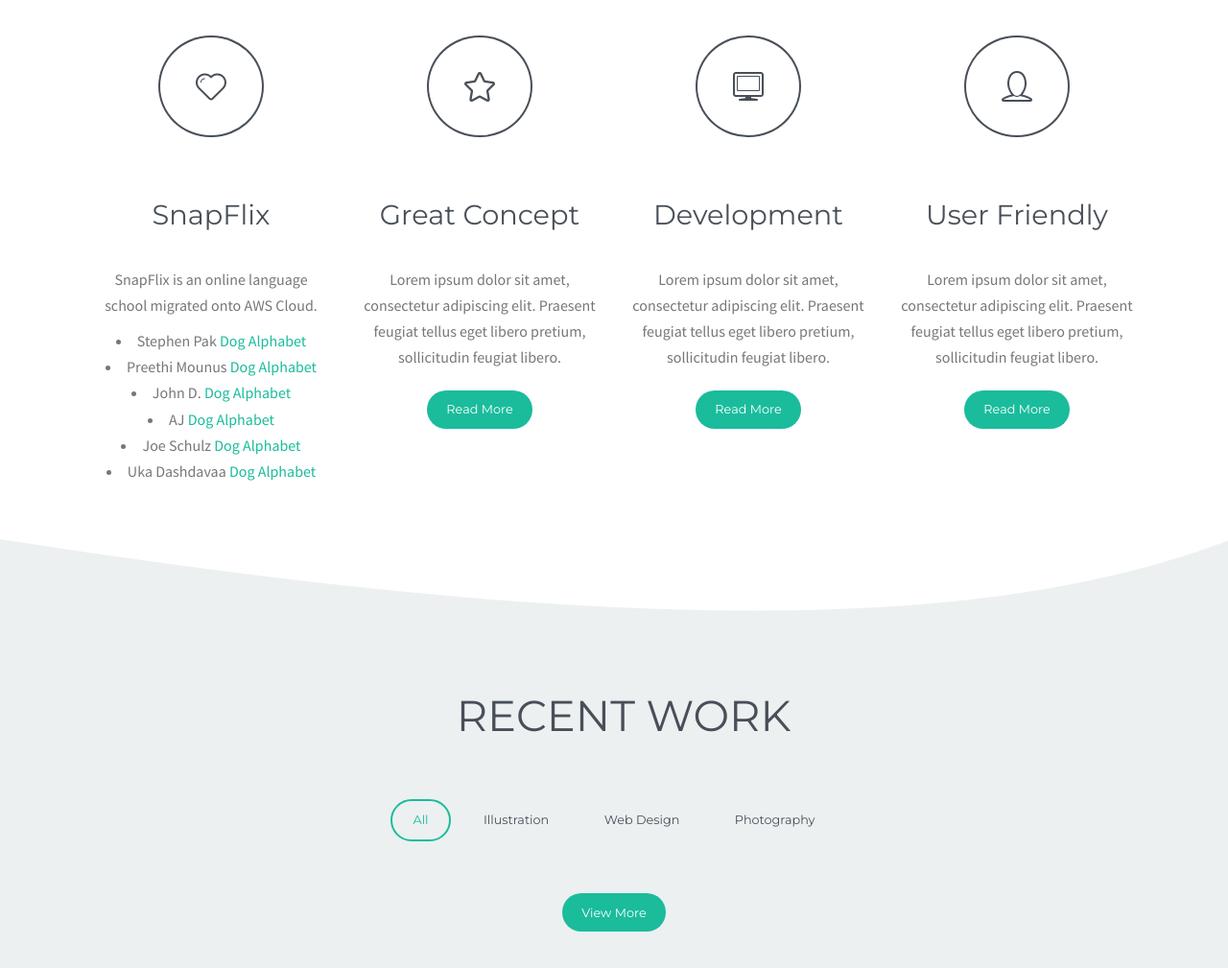
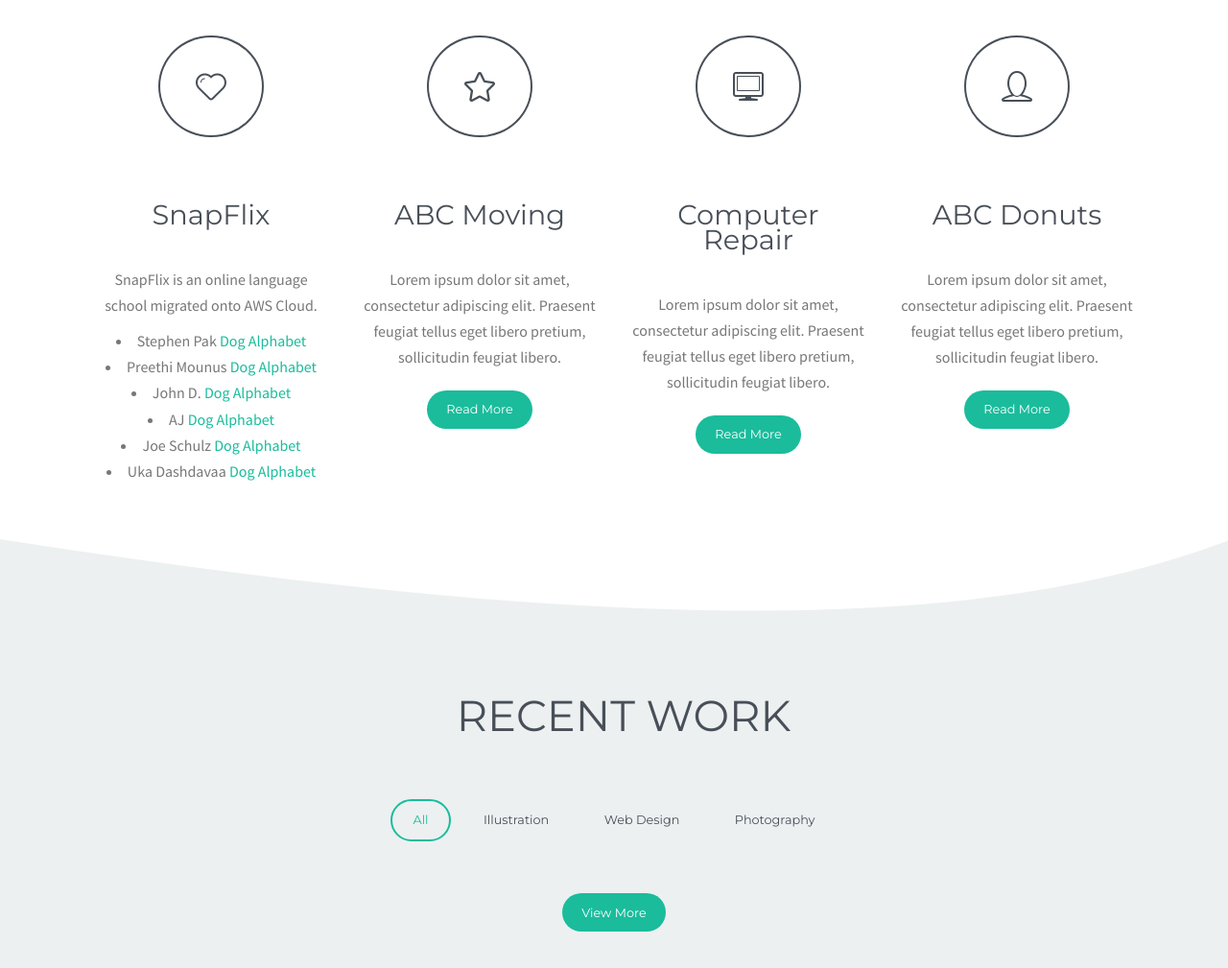
Before and after one commit to stephenpak/cumuluscodex, a plain HTML site: page index.html in a window 1280 px wide. Shown: the part 889-1898 px from the top of the page at 96% size. Drawn offline with Linux system fonts and the light colour scheme; some packages are replaced by stand-ins of ours; a script that the page names is missing; files whose address does not match are found by name.

Commit message:
Add files via upload

```diff
--- a/index.html
+++ b/index.html
@@ -181,7 +181,7 @@
               <i class="circle-icon icon-star4"></i>
             </div>
             <div class="service-entry">
-              <h3>Great Concept</h3>
+              <h3>ABC Moving</h3>
               <p>
                 Lorem ipsum dolor sit amet, consectetur adipiscing elit.
                 Praesent feugiat tellus eget libero pretium, sollicitudin
@@ -197,7 +197,7 @@
               <i class="circle-icon icon-display"></i>
             </div>
             <div class="service-entry">
-              <h3>Development</h3>
+              <h3>Computer Repair</h3>
               <p>
                 Lorem ipsum dolor sit amet, consectetur adipiscing elit.
                 Praesent feugiat tellus eget libero pretium, sollicitudin
@@ -213,7 +213,7 @@
               <i class="circle-icon icon-user6"></i>
             </div>
             <div class="service-entry">
-              <h3>User Friendly</h3>
+              <h3>ABC Donuts</h3>
               <p>
                 Lorem ipsum dolor sit amet, consectetur adipiscing elit.
                 Praesent feugiat tellus eget libero pretium, sollicitudin
```
